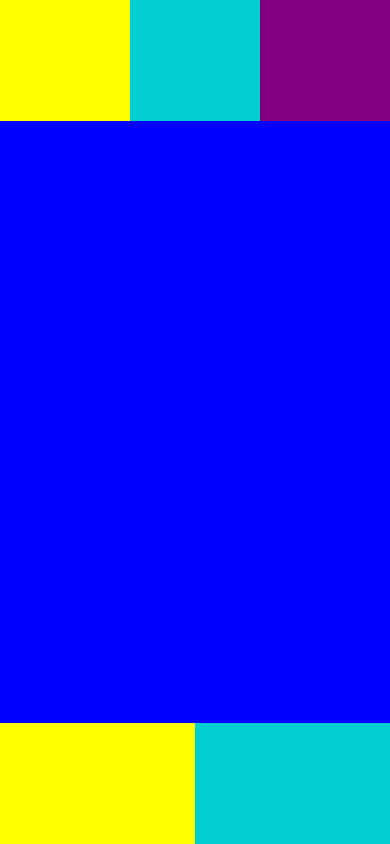
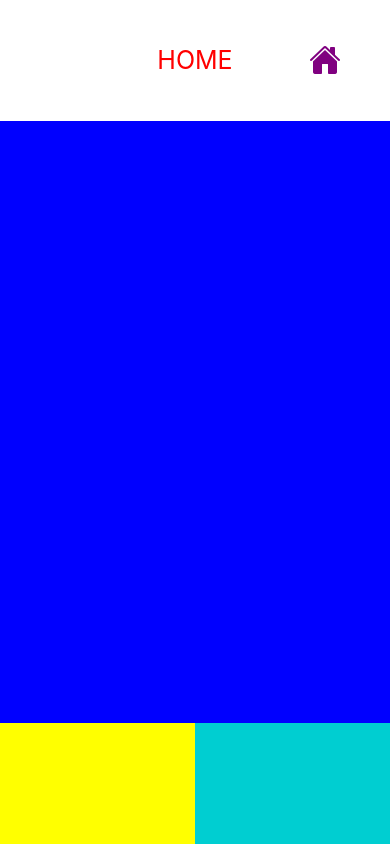
Before and after one commit to syahrizan05/mobileAppTraining, a React Native app: screen / in a window 390 px wide. Built offline with nearby package versions, Linux system fonts and the light colour scheme.

Commit message:
modified header

```diff
--- a/components/Header.js
+++ b/components/Header.js
@@ -1,12 +1,23 @@
 import React from "react";
-import { View } from "react-native";
+import { View, Text } from "react-native";
+import { Ionicons } from "@expo/vector-icons";
 
 const Header = () => {
   return (
     <View style={{ flex: 1, flexDirection: "row" }}>
-      <View style={{ flex: 1, backgroundColor: "yellow" }}></View>
-      <View style={{ flex: 1, backgroundColor: "darkturquoise" }}></View>
-      <View style={{ flex: 1, backgroundColor: "purple" }}></View>
+      <View style={{ flex: 1 }}></View>
+      <View
+        style={{
+          flex: 1,
+          justifyContent: "center",
+          alignItems: "center",
+        }}
+      >
+        <Text style={{ fontSize: 25, color: "red" }}>HOME</Text>
+      </View>
+      <View style={{ flex: 1, justifyContent: "center", alignItems: "center" }}>
+        <Ionicons name={"home"} size={32} color={"purple"} />
+      </View>
     </View>
   );
 };
```
